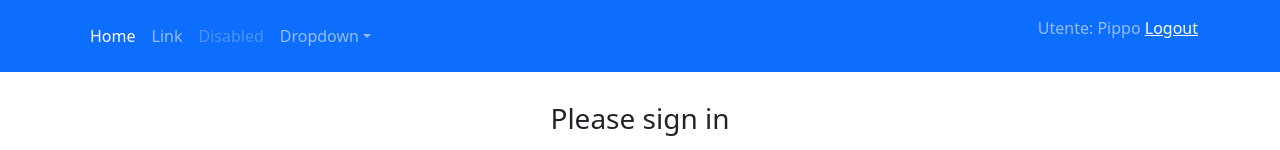
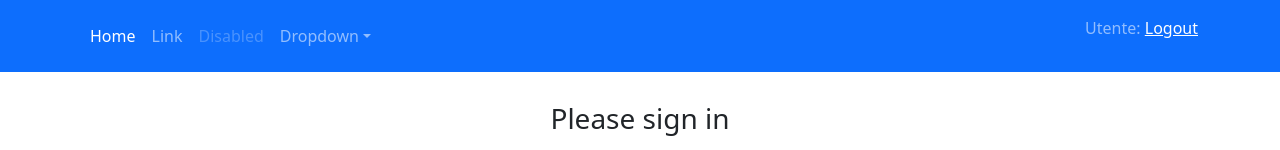
Before and after one commit to alesava21/raccoltaFilmAngular, an Angular app: page /login in a window 1280 px wide. Shown: the top 150 px of the page. Built offline with nearby package versions, Linux system fonts and the light colour scheme.

Commit message:
implementazione utente nella navbar + logout

```diff
--- a/src/app/core/auth/auth.component.ts
+++ b/src/app/core/auth/auth.component.ts
@@ -30,6 +30,7 @@ export class AuthComponent implements OnInit, OnDestroy {
     if (!loginForm.invalid) {
       this.authService.login(loginForm.value).pipe(
         takeUntil(this.destroy$)).subscribe(res => {
+        this.authService.setUserLogged(res);
         this.router.navigateByUrl("welcome")
       })
     }
--- a/src/app/core/auth/auth.service.ts
+++ b/src/app/core/auth/auth.service.ts
@@ -13,6 +13,7 @@ export class AuthService {
   private userLogggedSubject$: BehaviorSubject<user | null> = new BehaviorSubject<user | null>(null);
 
   login(loginForm: user):Observable<user>{
+    console.log(loginForm)
     return of ({username: loginForm.username, token: "123456"})
   }
 
--- a/src/app/core/layout/navbar/navbar.component.html
+++ b/src/app/core/layout/navbar/navbar.component.html
@@ -34,8 +34,8 @@
             </ul>
         </div>
         <div class="col-md-3 text-end">
-            <p class="navbar-text">Utente: Pippo
-                <a href="">Logout</a>
+            <p class="navbar-text">Utente:{{(authService.getUserLogged() | async)?.username}}
+                <a href="" (click)="onClick()">Logout</a>
             </p>
         </div>
     </div>
--- a/src/app/core/layout/navbar/navbar.component.ts
+++ b/src/app/core/layout/navbar/navbar.component.ts
@@ -1,4 +1,5 @@
 import { Component, OnInit } from '@angular/core';
+import { AuthService } from '../../auth/auth.service';
 
 @Component({
   selector: 'app-navbar',
@@ -7,9 +8,16 @@ import { Component, OnInit } from '@angular/core';
 })
 export class NavbarComponent implements OnInit {
 
-  constructor() { }
+  constructor(public authService: AuthService) { }
 
   ngOnInit(): void {
   }
 
+  onClick(){
+    console.log(this.authService.getUserToken)
+    this.authService.logout;
+    console.log(this.authService.getUserToken)
+
+  }
+
 }
```
